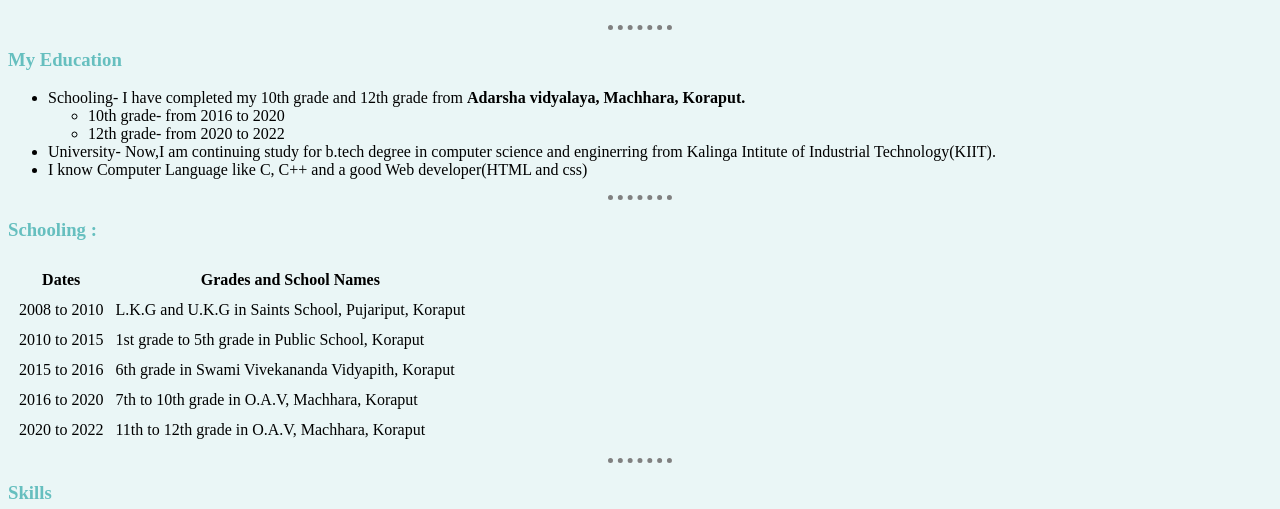
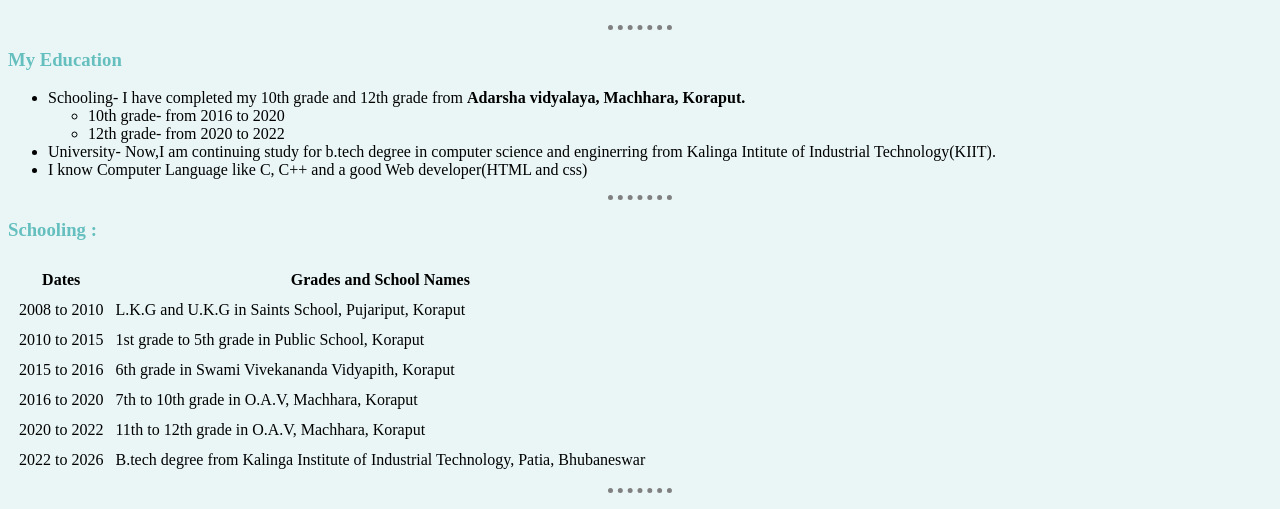
Before and after one commit to abhisek2005/resume, a plain HTML site: page index.html in a window 1280 px wide. Shown: the part 437-946 px from the top of the page. Drawn offline with Linux system fonts and the light colour scheme.

Commit message:
Add files via upload

```diff
--- a/index.html
+++ b/index.html
@@ -70,6 +70,10 @@
                 <td>2020 to 2022</td>
                 <td>11th to 12th grade in O.A.V, Machhara, Koraput</td>
             </tr>
+            <tr>
+                <td>2022 to 2026</td>
+                <td>B.tech degree from Kalinga Institute of Industrial Technology, Patia, Bhubaneswar </td>
+            </tr>
         </tbody>
     </table>
     <hr>
```
